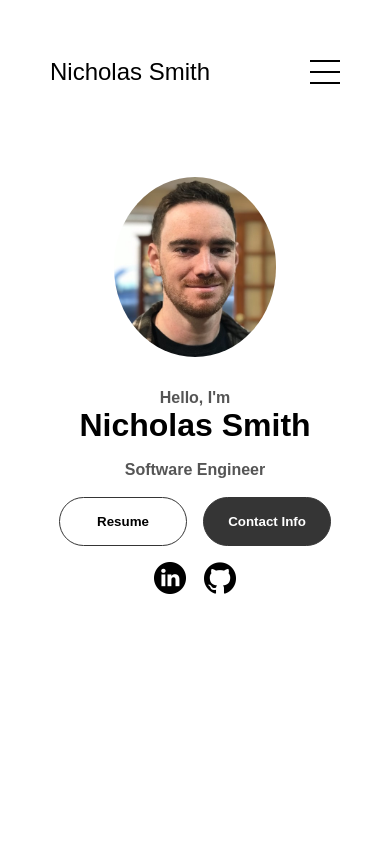
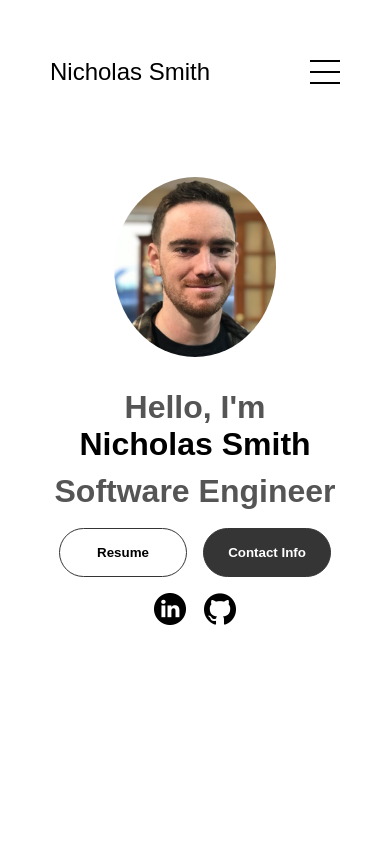
Before and after one commit to Nsmith42/portfolio-site, a plain HTML site: page index.html in a window 390 px wide. Shown: the top 844 px of the page. Drawn offline with Linux system fonts and the light colour scheme.

```diff
--- a/styles.css
+++ b/styles.css
@@ -263,6 +263,7 @@ section {
 
 .section__text__p1 {
   text-align: center;
+  font-size: 2rem;
 }
 
 .section__text__p2 {
@@ -543,7 +544,6 @@ footer p {
     display: block;
     padding: top;
     text-align: center;
-    font-size: 1.5cm;
     color: black;
     text-decoration: none;
     transition: 0.3 ease-in-out;
@@ -631,7 +631,7 @@ section {
 }
 
 #small-gap {
-    padding-top: 5%;
+    padding-top: 3%;
     padding-bottom: 5%;
 }
 
```
